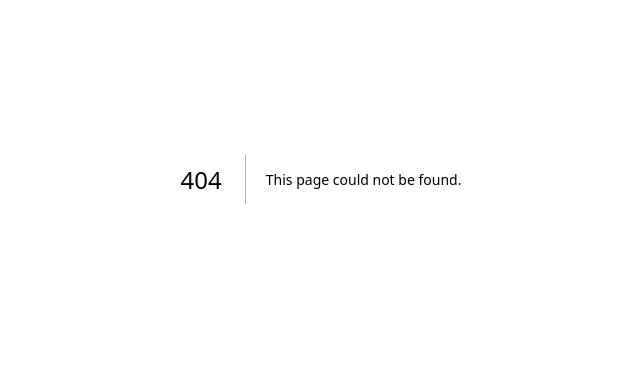
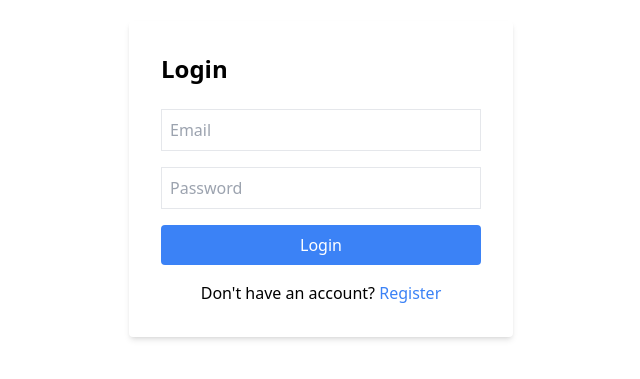
Before and after one commit to Chethiya2001/frontend-care, a Next.js app: page /login in a window 1280 px wide. Before the commit this address had no page. Shown: the part 221-600 px from the top of the page, without its empty margins (319-959 px from the left). Built offline with nearby package versions, Linux system fonts and the light colour scheme.

Commit message:
add-auth

```diff
--- /dev/null
+++ b/app/login/page.jsx
@@ -0,0 +1,87 @@
+"use client";
+
+import { useRouter } from "next/navigation";
+import { useState } from "react";
+
+export default function Login() {
+  const [formData, setFormData] = useState({ email: "", password: "" });
+  const router = useRouter();
+
+  const handleChange = (e) => {
+    setFormData({ ...formData, [e.target.name]: e.target.value });
+  };
+
+  const handleSubmit = async (e) => {
+    e.preventDefault();
+    try {
+      const response = await fetch("http://localhost:5001/auth/login", {
+        method: "POST",
+        headers: {
+          "Content-Type": "application/json",
+        },
+        body: JSON.stringify(formData),
+      });
+
+      if (response.ok) {
+        const data = await response.json();
+        const { token, role } = data;
+
+        localStorage.setItem("token", token);
+        localStorage.setItem("role", role);
+
+        // Role-based redirection
+        if (role === "admin") {
+          router.push("/");
+        } else {
+          router.push("/");
+        }
+      } else {
+        const errorData = await response.json();
+        alert(`Login failed: check email and password`);
+      }
+    } catch (error) {
+      alert(`Login failed: Please Register first`);
+    }
+  };
+
+  return (
+    <div className="flex justify-center items-center h-screen">
+      <form
+        className="bg-white p-8 rounded shadow-md w-96"
+        onSubmit={handleSubmit}
+      >
+        <h2 className="text-2xl font-bold mb-6">Login</h2>
+        <input
+          type="email"
+          name="email"
+          placeholder="Email"
+          className="w-full p-2 mb-4 border"
+          value={formData.email}
+          onChange={handleChange}
+          required
+        />
+        <input
+          type="password"
+          name="password"
+          placeholder="Password"
+          className="w-full p-2 mb-4 border"
+          value={formData.password}
+          onChange={handleChange}
+          required
+        />
+        <button
+          type="submit"
+          className="w-full bg-blue-500 text-white p-2 rounded"
+        >
+          Login
+        </button>
+        <p className="text-center mt-4">
+          Don't have an account?{" "}
+          <a href="/register" className="text-blue-500">
+            Register
+          </a>
+        </p>
+      </form>
+    </div>
+  );
+}
--- a/app/page.js
+++ b/app/page.js
@@ -27,7 +27,7 @@ export default function Home() {
         {/* Cards Section */}
         <div className="grid grid-cols-1 md:grid-cols-3 gap-6 mt-10 px-10">
           {/* Staff Login Card */}
-          <Link href="/staff">
+          <Link href="/login">
             <div className=" rounded-lg shadow-2xl p-4 hover:shadow-3xl transition-shadow duration-300 flex flex-col items-center h-full">
               <Image
                 src="/staff.png"
@@ -43,7 +43,7 @@ export default function Home() {
           </Link>
 
           {/* Consult Login Card */}
-          <Link href="/consultant">
+          <Link href="/login">
             <div className=" rounded-lg shadow-2xl p-4 hover:shadow-3xl transition-shadow duration-300 flex flex-col items-center h-full">
               <Image
                 src="/conslt.png"
@@ -59,7 +59,7 @@ export default function Home() {
           </Link>
 
           {/* Admin Login Card */}
-          <Link href="/admin">
+          <Link href="/login">
             <div className="rounded-lg shadow-2xl p-4 hover:shadow-3xl transition-shadow duration-300 flex flex-col items-center hover:shadow-3xl h-full">
               <Image
                 src="/admin.png"
--- /dev/null
+++ b/app/register/page.jsx
@@ -0,0 +1,152 @@
+"use client";
+import { useRouter } from "next/navigation";
+import { useState } from "react";
+
+export default function Register() {
+  const [roles, setRoles] = useState([]);
+
+  // Fetch roles on component mount
+  useEffect(() => {
+    const fetchRoles = async () => {
+      try {
+        const response = await fetch("http://localhost:5001/role");
+        if (!response.ok) {
+          throw new Error("Failed to fetch roles");
+        }
+        const roleData = await response.json();
+        setRoles(roleData); // Set fetched roles
+      } catch (error) {
+        alert(`Error fetching roles: ${error.message}`);
+      }
+    };
+
+    fetchRoles();
+  }, []);
+  const [formData, setFormData] = useState({
+    name: "",
+    address: "",
+    email: "",
+    password: "",
+    contact: "",
+    nic: "",
+    role: "",
+  });
+
+  const router = useRouter();
+
+  const handleChange = (e) => {
+    setFormData({ ...formData, [e.target.name]: e.target.value });
+  };
+
+  const handleSubmit = async (e) => {
+    e.preventDefault();
+    try {
+      const response = await fetch("http://localhost:5000/auth", {
+        method: "POST",
+        headers: {
+          "Content-Type": "application/json",
+        },
+        body: JSON.stringify(formData),
+      });
+
+      if (response.ok) {
+        alert("Registration successful!");
+        router.push("/login");
+      } else {
+        const errorData = await response.json();
+        alert(`Registration failed: ${errorData.message}`);
+      }
+    } catch (error) {
+      alert(`Registration failed: ${error.message}`);
+    }
+  };
+
+  return (
+    <div className="flex justify-center items-center h-screen">
+      <form
+        className="bg-white p-8 rounded shadow-md w-96"
+        onSubmit={handleSubmit}
+      >
+        <h2 className="text-2xl font-bold mb-6">Register</h2>
+        <input
+          type="text"
+          name="name"
+          placeholder="Name"
+          className="w-full p-2 mb-4 border"
+          value={formData.name}
+          onChange={handleChange}
+          required
+        />
+        <input
+          type="text"
+          name="address"
+          placeholder="Address"
+          className="w-full p-2 mb-4 border"
+          value={formData.address}
+          onChange={handleChange}
+          required
+        />
+        <input
+          type="email"
+          name="email"
+          placeholder="Email"
+          className="w-full p-2 mb-4 border"
+          value={formData.email}
+          onChange={handleChange}
+          required
+        />
+        <input
+          type="password"
+          name="password"
+          placeholder="Password"
+          className="w-full p-2 mb-4 border"
+          value={formData.password}
+          onChange={handleChange}
+          required
+        />
+        <input
+          type="text"
+          name="contact"
+          placeholder="Contact"
+          className="w-full p-2 mb-4 border"
+          value={formData.contact}
+          onChange={handleChange}
+          required
+        />
+        <input
+          type="text"
+          name="nic"
+          placeholder="NIC"
+          className="w-full p-2 mb-4 border"
+          value={formData.nic}
+          onChange={handleChange}
+          required
+        />
+        {/* Dropdown for selecting role */}
+        <select
+          name="role"
+          className="w-full p-2 mb-4 border"
+          value={formData.role}
+          onChange={handleChange}
+          required
+        >
+          <option value="" disabled>
+            Select Role
+          </option>
+          {roles.map((role) => (
+            <option key={role.id} value={role.name}>
+              {role.name}
+            </option>
+          ))}
+        </select>
+
+        <button
+          type="submit"
+          className="w-full bg-blue-500 text-white p-2 rounded"
+        >
+          Register
+        </button>
+      </form>
+    </div>
+  );
+}
--- a/components/AsideBar.jsx
+++ b/components/AsideBar.jsx
@@ -4,8 +4,20 @@ import Link from "next/link";
 import NavBar from "./NavBar";
 import { useRouter } from "next/navigation";
 
-const AsideBar = ({}) => {
+const AsideBar = ({ role }) => {
   const router = useRouter();
+
+  const handleLogout = () => {
+    // Clear local storage and redirect to the login page
+    localStorage.clear();
+    router.push("/login");
+  };
+  useEffect(() => {
+    const token = localStorage.getItem("token");
+    if (!token) {
+      router.push("/login");
+    }
+  }, [router]);
 
   return (
     <div>
@@ -17,21 +29,52 @@ const AsideBar = ({}) => {
                 Home
               </Link>
             </li>
+
+            {role === "admin" && (
               <li>
                 <Link href="/admin" className="block p-4 hover:bg-gray-700">
                   Admin
                 </Link>
               </li>
+            )}
+            {role === "doctor" ||
+              (role === "admin" && (
                 <li>
-              <Link href="/consultant" className="block p-4 hover:bg-gray-700">
+                  <Link
+                    href="/consultant"
+                    className="block p-4 hover:bg-gray-700"
+                  >
                     Consultant
                   </Link>
                 </li>
+              ))}
+            {role === "staff" ||
+              role ===
+                "admin"(
                   <li>
                     <Link href="/staff" className="block p-4 hover:bg-gray-700">
                       Staff Member
                     </Link>
                   </li>
+                )}
+
+            {/* Show Logout if user is logged in, else show Login */}
+            {localStorage.getItem("token") ? (
+              <li>
+                <button
+                  onClick={handleLogout}
+                  className="block w-full text-left p-4 hover:bg-gray-700"
+                >
+                  Logout
+                </button>
+              </li>
+            ) : (
+              <li>
+                <Link href="/login" className="block p-4 hover:bg-gray-700">
+                  Login
+                </Link>
+              </li>
+            )}
           </ul>
         </nav>
       </div>
--- a/components/layout.jsx
+++ b/components/layout.jsx
@@ -3,11 +3,17 @@ import AsideBar from "@/components/AsideBar";
 import { useEffect, useState } from "react";
 import NavBar from "./NavBar";
 export default function Layout({ children }) {
+  const [role, setRole] = useState("");
+
+  useEffect(() => {
+    const storedRole = localStorage.getItem("role");
+    setRole(storedRole);
+  }, []);
   return (
     <div>
       <NavBar />
       <div className="flex">
-        <AsideBar />
+        <AsideBar role={{ role }} />
         <main className="flex-1 p-4">{children}</main>
       </div>
     </div>
```
Lines whose indentation alone changed are shown as unchanged.
